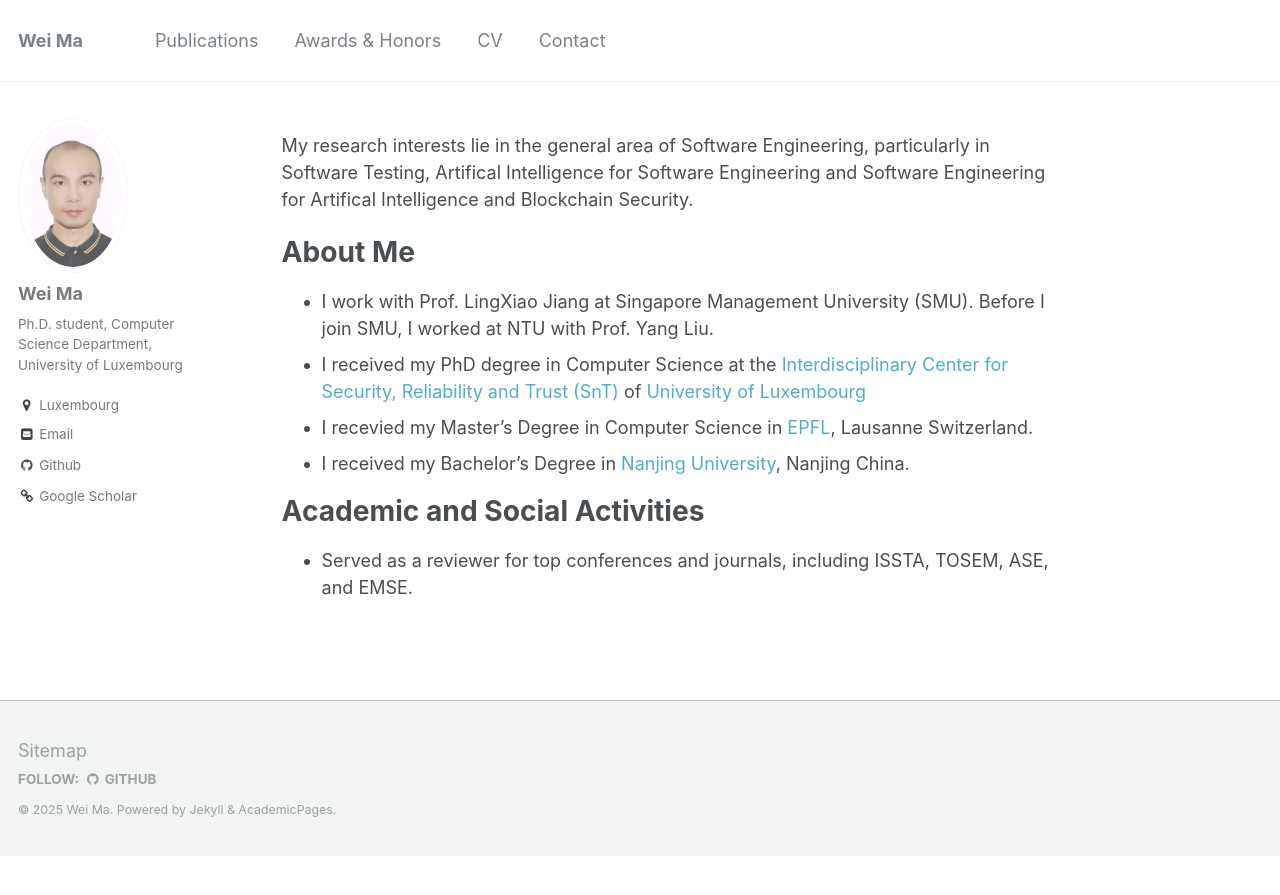
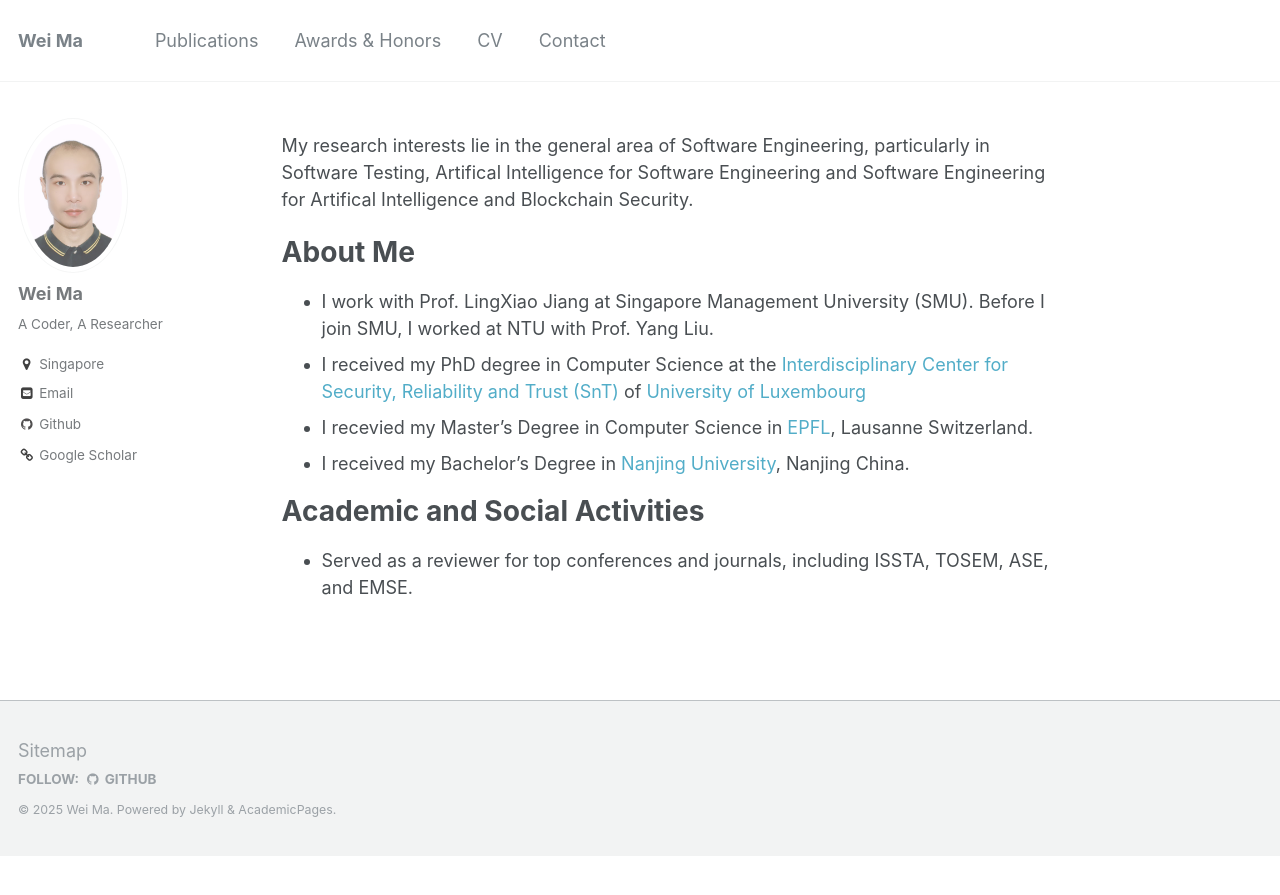
Before and after one commit to Marvinmw/WeiMa.github.io, a Jekyll site: the page built from _pages/about.md, in a window 1280 px wide. Shown: the top 895 px of the page. Built offline with Jekyll 4.4.1, drawn with Linux system fonts in a browser that asks for light colours.

Commit message:
Update _config.yml

```diff
--- a/_config.yml
+++ b/_config.yml
@@ -10,7 +10,7 @@ locale                   : "en-US"
 title                    : "Wei Ma"
 title_separator          : "-"
 name                     : &name "Wei Ma"
-description              : &description "Ph.D. student, Computer Science Department, University of Luxembourg"
+description              : &description "Research Fellow, Singapore Management University"
 url                      : https://marvinmw.github.io/weima # the base hostname & protocol for your site e.g. "https://mmistakes.github.io"
 baseurl                  : "" # the subpath of your site, e.g. "/blog"
 repository               : "Marvinmw/weima"
@@ -79,8 +79,8 @@ analytics:
 author:
   name             : "Wei Ma"
   avatar           : "weima.jpg"
-  bio              : "Ph.D. student, Computer Science Department, University of Luxembourg"
-  location         : "Luxembourg"
+  bio              : "A Coder, A Researcher"
+  location         : "Singapore"
   employer         :
   googlescholar    : "https://scholar.google.com/citations?user=ZubTNs0AAAAJ&hl=en"
   email            : "weima93@gmail.com"
```
